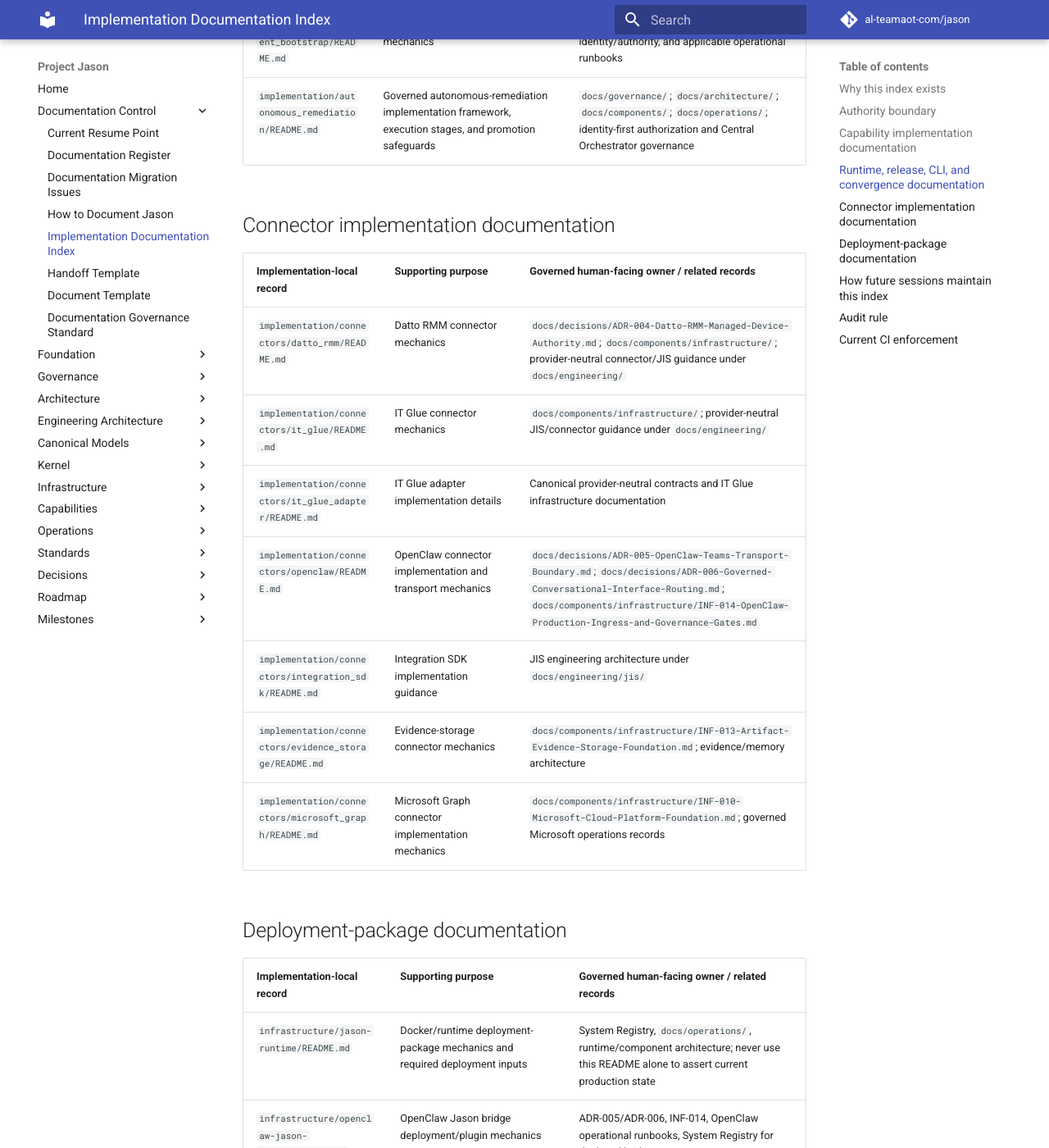
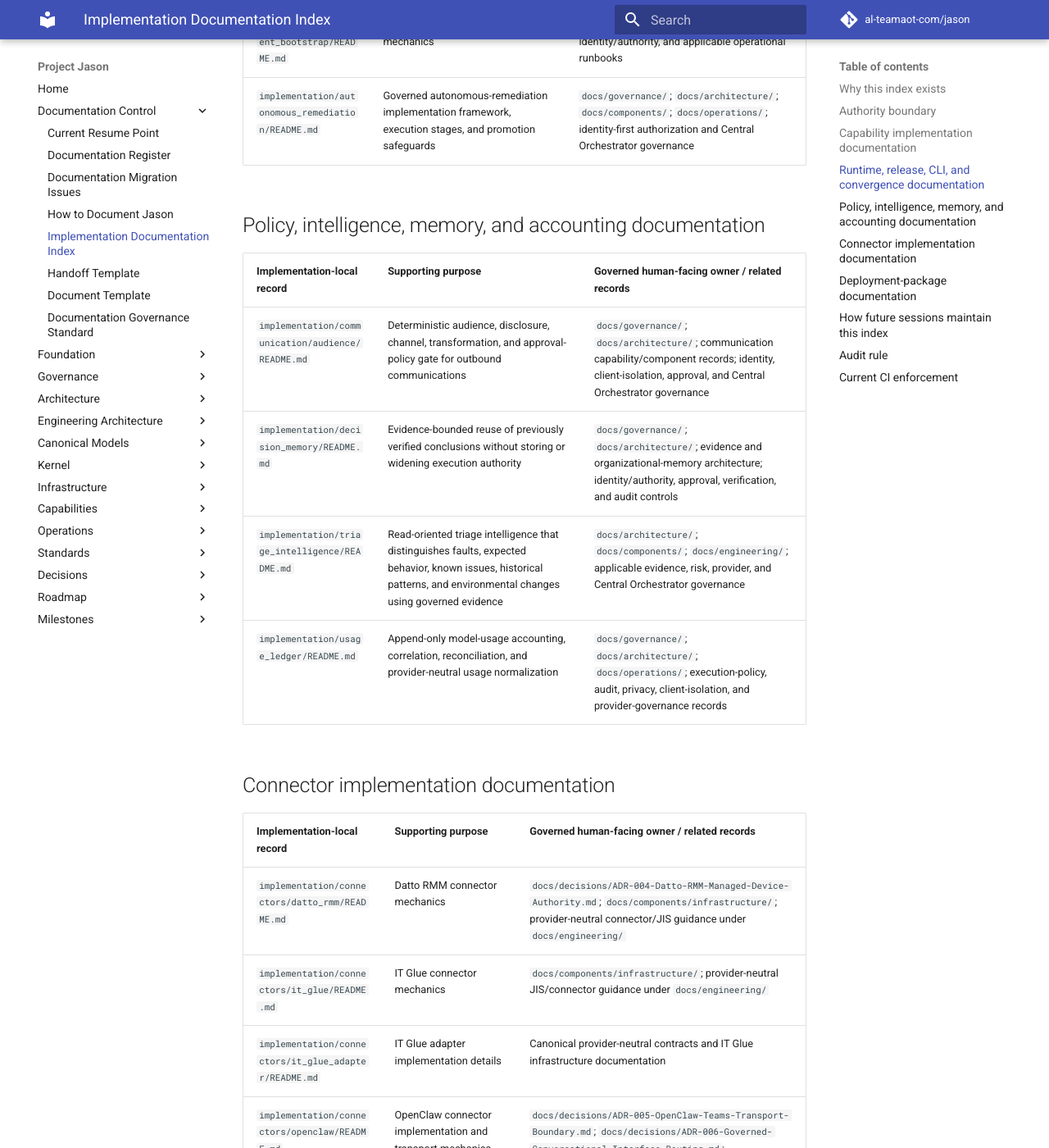
Before and after one commit to al-teamaot-com/jason, an MkDocs documentation site: the page built from docs/control/IMPLEMENTATION-DOCUMENTATION-INDEX.md, in a window 1280 px wide and 1400 px high, scrolled down 2588 px. Shown: the whole window at 82% size. Built offline with MkDocs 1.6.1 and Material for MkDocs 9.7.7, drawn with Linux system fonts in a browser that asks for light colours; comment, search, counter and statistics services are not loaded; some of the changed text lies outside the part shown.

Commit message:
Index moving-base implementation documentation

```diff
--- a/docs/control/IMPLEMENTATION-DOCUMENTATION-INDEX.md
+++ b/docs/control/IMPLEMENTATION-DOCUMENTATION-INDEX.md
@@ -61,6 +61,15 @@
 | `implementation/client_bootstrap/README.md` | Client bootstrap implementation mechanics | Canonical organizational/client models, identity/authority, and applicable operational runbooks |
 | `implementation/autonomous_remediation/README.md` | Governed autonomous-remediation implementation framework, execution stages, and promotion safeguards | `docs/governance/`; `docs/architecture/`; `docs/components/`; `docs/operations/`; identity-first authorization and Central Orchestrator governance |
 
+## Policy, intelligence, memory, and accounting documentation
+
+| Implementation-local record | Supporting purpose | Governed human-facing owner / related records |
+|---|---|---|
+| `implementation/communication/audience/README.md` | Deterministic audience, disclosure, channel, transformation, and approval-policy gate for outbound communications | `docs/governance/`; `docs/architecture/`; communication capability/component records; identity, client-isolation, approval, and Central Orchestrator governance |
+| `implementation/decision_memory/README.md` | Evidence-bounded reuse of previously verified conclusions without storing or widening execution authority | `docs/governance/`; `docs/architecture/`; evidence and organizational-memory architecture; identity/authority, approval, verification, and audit controls |
+| `implementation/triage_intelligence/README.md` | Read-oriented triage intelligence that distinguishes faults, expected behavior, known issues, historical patterns, and environmental changes using governed evidence | `docs/architecture/`; `docs/components/`; `docs/engineering/`; applicable evidence, risk, provider, and Central Orchestrator governance |
+| `implementation/usage_ledger/README.md` | Append-only model-usage accounting, correlation, reconciliation, and provider-neutral usage normalization | `docs/governance/`; `docs/architecture/`; `docs/operations/`; execution-policy, audit, privacy, client-isolation, and provider-governance records |
+
 ## Connector implementation documentation
 
 | Implementation-local record | Supporting purpose | Governed human-facing owner / related records |
@@ -79,6 +88,7 @@
 |---|---|---|
 | `infrastructure/jason-runtime/README.md` | Docker/runtime deployment-package mechanics and required deployment inputs | System Registry, `docs/operations/`, runtime/component architecture; never use this README alone to assert current production state |
 | `infrastructure/openclaw-jason-bridge/README.md` | OpenClaw Jason bridge deployment/plugin mechanics | ADR-005/ADR-006, INF-014, OpenClaw operational runbooks, System Registry for deployed bridge state |
+| `infrastructure/showcase/README.md` | Command Center/showcase deployment mechanics, observability components, local-model visibility, and bounded dashboard security notes | `docs/architecture/`; `docs/components/`; `docs/operations/`; governed roadmap and System Registry for authoritative current deployment/readiness state |
 
 ## How future sessions maintain this index
 
```
